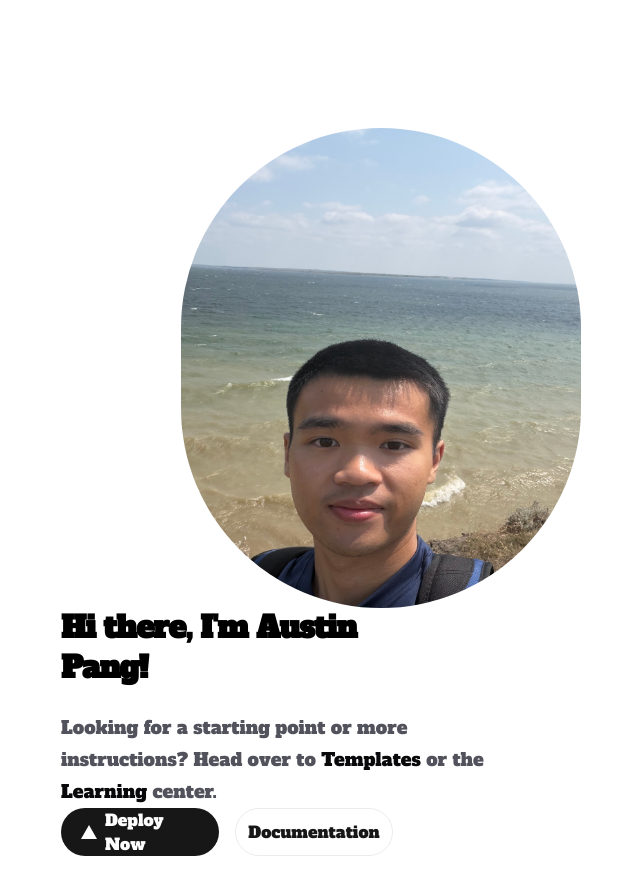
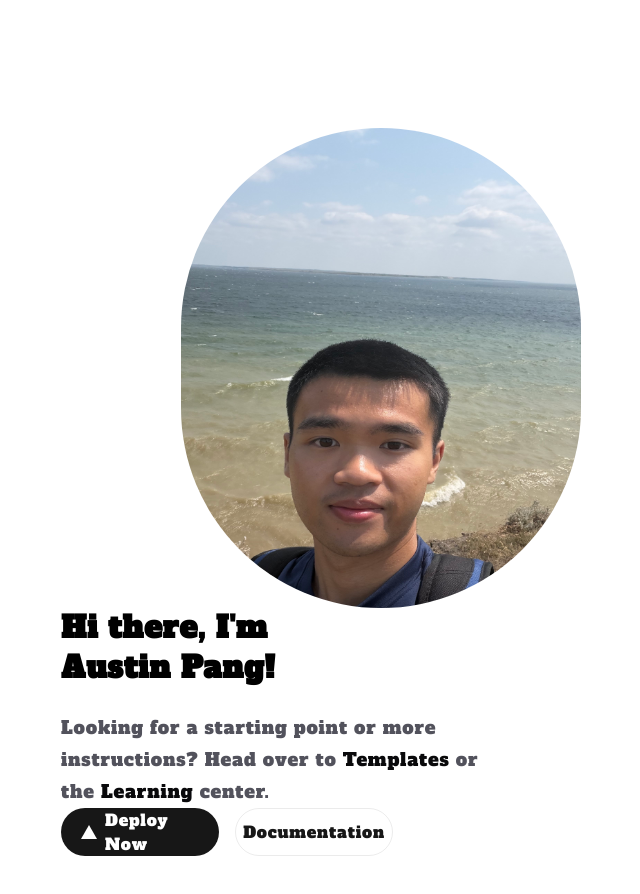
Before and after one commit to 4us9/personal-website, a Next.js app: page / in a window 1280 px wide. Shown: the top 894 px of the page, without its empty margins (259-899 px from the left). Built offline with nearby package versions, Linux system fonts and the light colour scheme.

Commit message:
app/page.tsx: adjusted text spacing.

```diff
--- a/app/page.tsx
+++ b/app/page.tsx
@@ -12,7 +12,7 @@ const alfa = Alfa_Slab_One({
 export default function Home() {
   return (
     <div className={`${alfa.className} flex flex-col flex-1 items-center justify-center bg-zinc-50 font-sans dark:bg-black`}>
-      <main className=" flex flex-1 w-full max-w-3xl flex-col items-center justify-between py-32 px-16 bg-white dark:bg-black sm:items-start">
+      <main className=" flex flex-1 w-full max-w-3xl flex-col items-center justify-between py-32 px-16 bg-white dark:bg-black sm:items-start tracking-wider">
         <Image
           className="w-100 h-120 rounded-full mx-auto flex justify-center"
           src="/landing_page.jpeg"
@@ -22,7 +22,7 @@ export default function Home() {
           priority
         />
         <div className="flex flex-col items-center gap-6 text-center sm:items-start sm:text-left">
-          <h1 className="max-w-xs text-3xl font-semibold leading-10 tracking-tight text-black dark:text-zinc-50">
+          <h1 className="max-w-xs text-3xl font-semibold leading-10 text-black dark:text-zinc-50">
             Hi there, I'm Austin Pang!
           </h1>
           <p className="max-w-md text-lg leading-8 text-zinc-600 dark:text-zinc-400">
```
